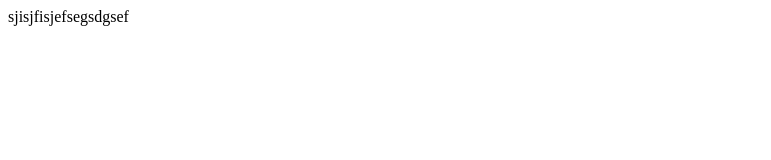
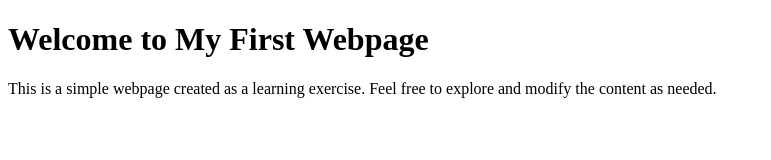
Before and after one commit to VonnzkiMA/supercalifragaglistic, a plain HTML site: page index.html in a window 1280 px wide. Shown: the whole page, without its empty margins (0-771 px from the left). Drawn offline with Linux system fonts and the light colour scheme.

Commit message:
Update index.html

```diff
--- a/index.html
+++ b/index.html
@@ -1,16 +1,17 @@
 <!DOCTYPE html>
 <html>
 <head>
-            <title>My First Webpage </title>
+    <title>My First Webpage</title>
 
     <meta charset="UTF-8">
-            <meta name="author" content="My Name">
+    <meta name="author" content="Vonn">
     <meta name="keywords" content="HTML, CSS, JavaScript">
     <meta name="revised" content="28-06-2020">
 
-            <limk rel="icon" href="icon.png" type="image/gif">
+    <link rel="icon" href="icon.png" type="image/gif">
 </head>
 <body>
-             sjisjfisjefsegsdgsef
+    <h1>Welcome to My First Webpage</h1>
+    <p>This is a simple webpage created as a learning exercise. Feel free to explore and modify the content as needed.</p>
 </body>
 </html>
```
Lines whose indentation alone changed are shown as unchanged.
